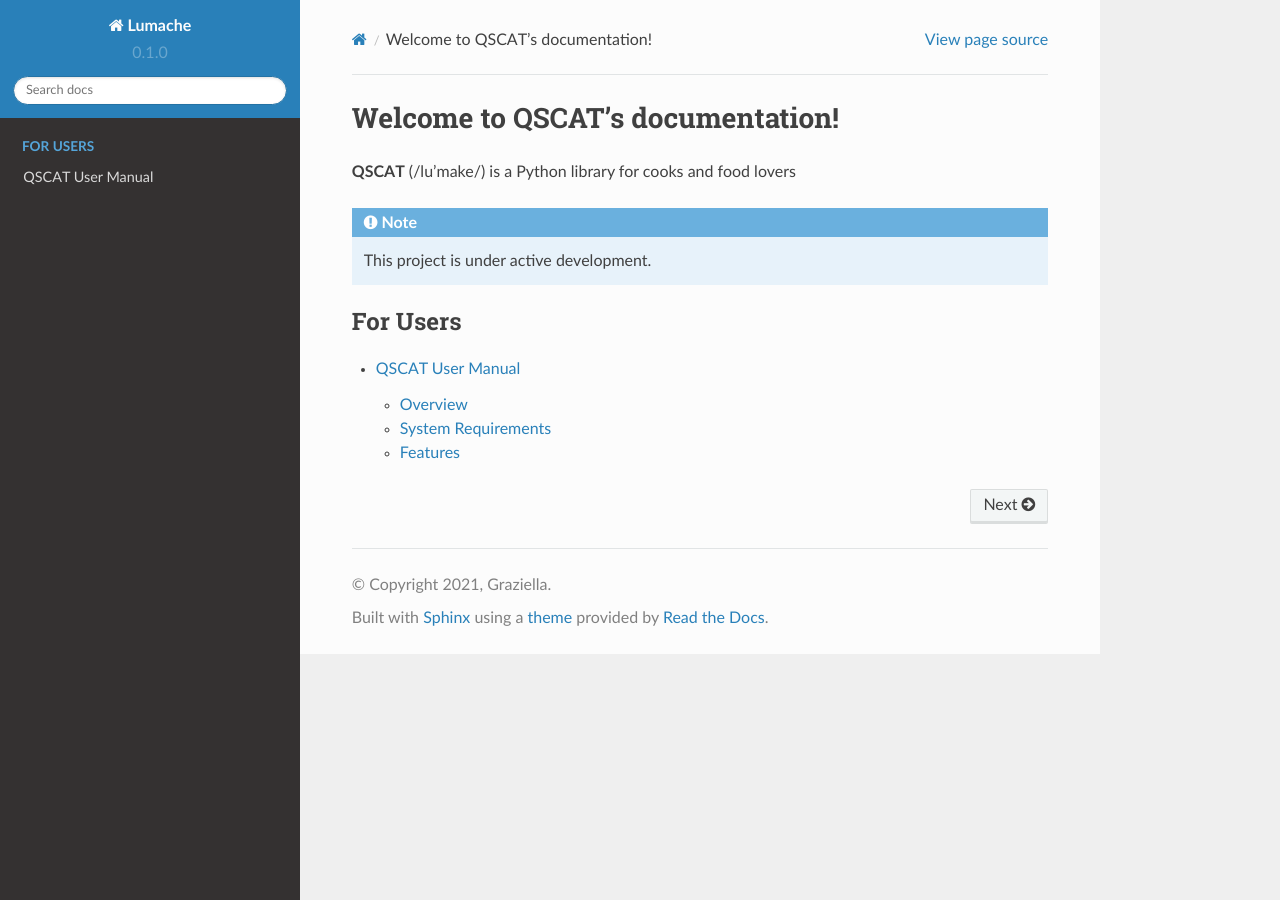
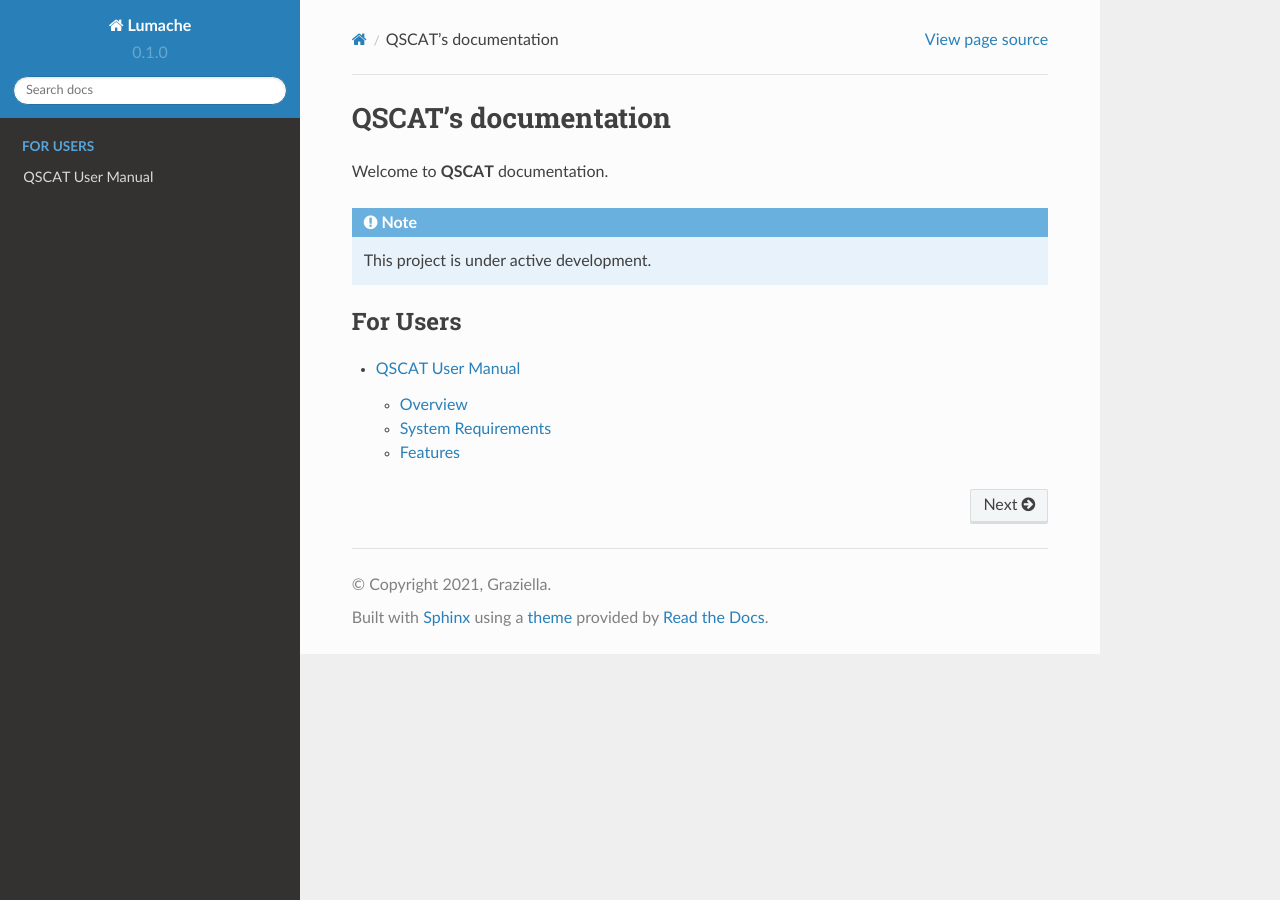
Before and after one commit to upmsi-coaster/qscat-docs, a Sphinx documentation site: the page built from docs/source/index.rst, in a window 1280 px wide. Built offline with Sphinx 7.4.7 and the Read the Docs theme 2.0.0, drawn with Linux system fonts in a browser that asks for light colours.

Commit message:
Update index.rst

```diff
--- a/docs/source/index.rst
+++ b/docs/source/index.rst
@@ -1,7 +1,7 @@
-Welcome to QSCAT's documentation!
-===================================
+QSCAT's documentation
+=====================
 
-**QSCAT** (/lu'make/) is a Python library for cooks and food lovers
+Welcome to **QSCAT** documentation.
 
 .. note::
    This project is under active development.
```
